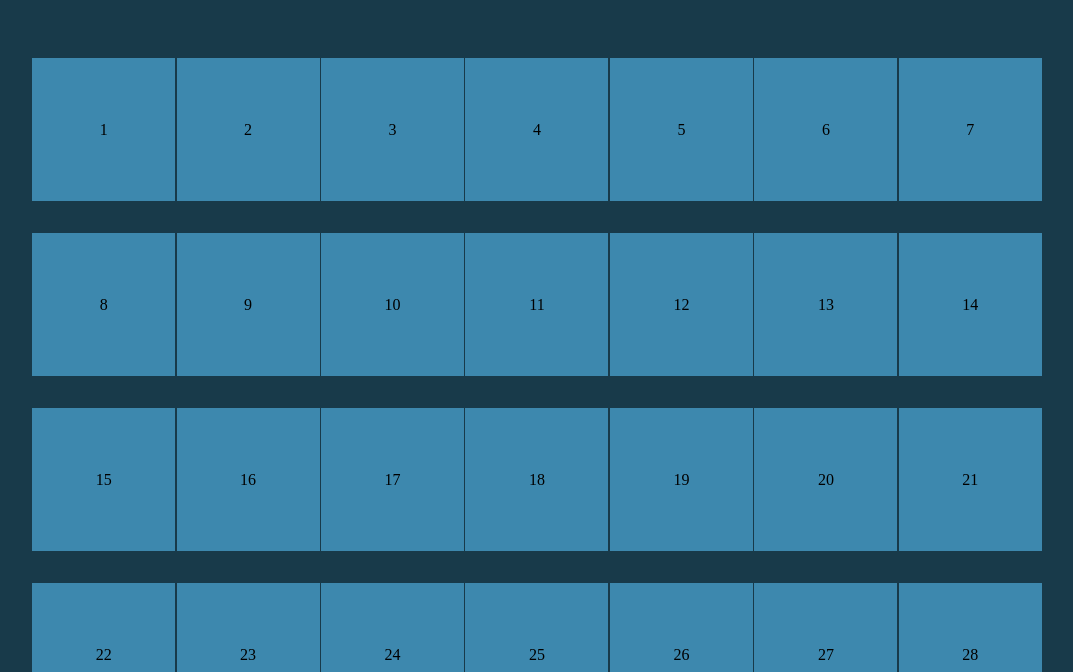
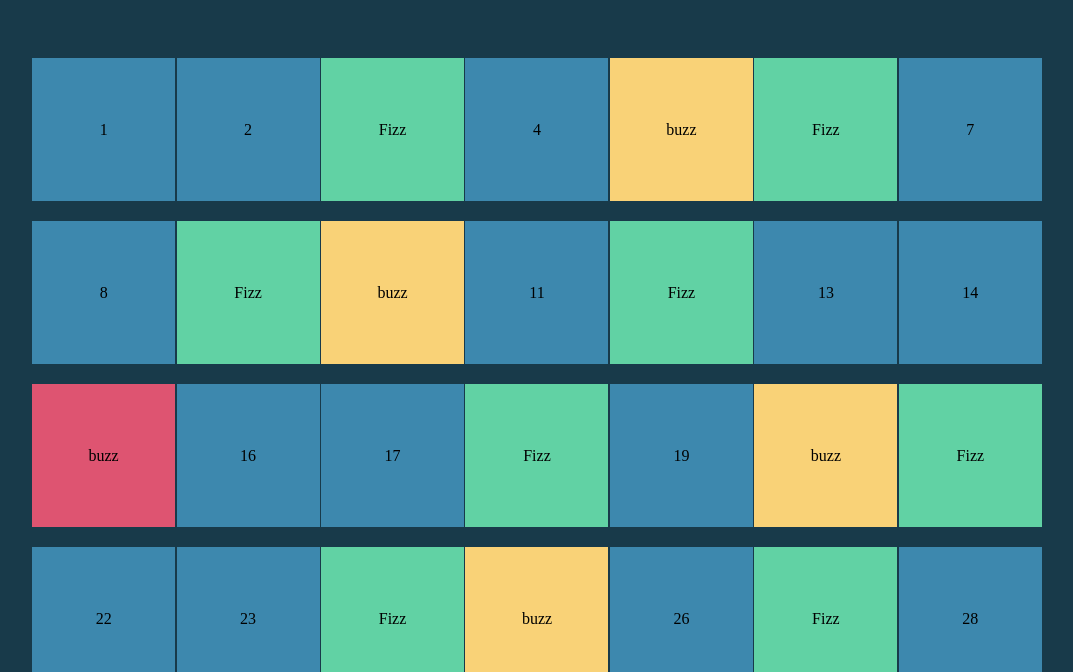
Before and after one commit to Mattia311/js-fizzbuzzdom, a plain HTML site: page index.html in a window 1280 px wide. Shown: the part 128-800 px from the top of the page, without its empty margins (103-1176 px from the left). Drawn offline with Linux system fonts and the light colour scheme.

Commit message:
esercizio completo

```diff
--- a/assets/css/style.css
+++ b/assets/css/style.css
@@ -20,7 +20,32 @@ h1 {
     display: flex;
     align-items: center;
     justify-content: center;
+    margin-bottom: 4px;
 }
-.fizz {
+.box1 {
     background: #61D2A4;
+    height: 143px;
+    width: 143px;
+    display: flex;
+    align-items: center;
+    justify-content: center;
+    margin-bottom: 0px;
 }
+.box2 {
+    background: #F9D277;
+    height: 143px;
+    width: 143px;
+    display: flex;
+    align-items: center;
+    justify-content: center;
+    margin-bottom: 0px;
+}
+.box3 {
+    background: #DE5471;
+    height: 143px;
+    width: 143px;
+    display: flex;
+    align-items: center;
+    justify-content: center;
+    margin-bottom: 0px;
+}
--- a/assets/js/main.js
+++ b/assets/js/main.js
@@ -1,22 +1,28 @@
 // creiamo una struttura di numeri che va da 1 a 100
 
 const number = document.querySelector('.number');
-const box = document.querySelector('p')
 
 // usiamo la sintassi di for
 for(let i = 1; i <= 100; i++) {
-    console.log(i);
     const element = `<p class="box"> ${i} </p>`
-    number.innerHTML += element;
+    const fizz = `<p class="box1"> Fizz </p>`
+    const buzz = `<p class="box2"> buzz </p>`
+    const fizzBuzz = `<p class="box3"> buzz </p>`
+
     if ((i % 3 == 0 ) && (i % 5 == 0)) {
         console.log('FizzBuzz');
-
+        number.innerHTML += fizzBuzz;
     }
     else if (i % 3 == 0 ) {
         console.log('Fizz');
-
+        number.innerHTML += fizz;
     }
     else if (i % 5 == 0 ) {
         console.log('Buzz');
+        number.innerHTML += buzz;
+    }
+    else {
+        console.log(i);
+        number.innerHTML += element;
     }
 }
```
